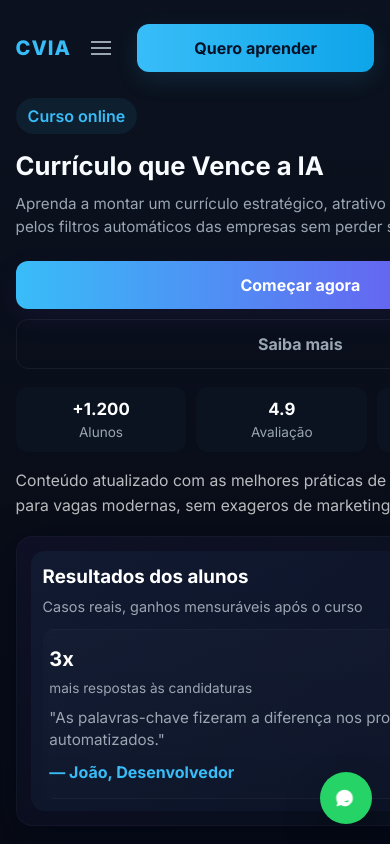
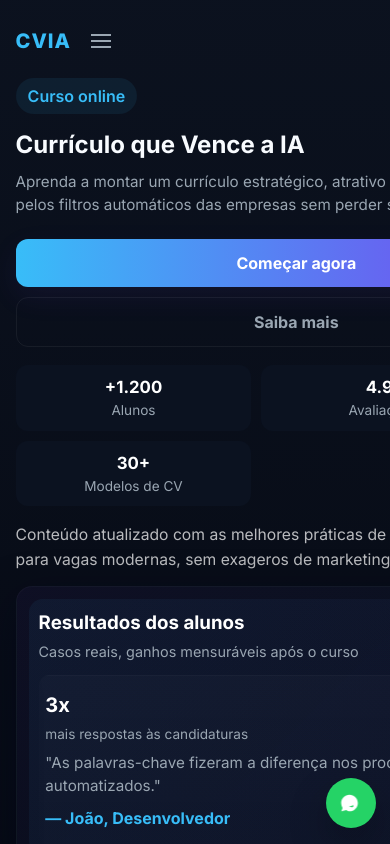
Before and after one commit to GustavoSales2001/Cursos_Love, a website: page index.html in a window 390 px wide. Shown: the top 844 px of the page. Drawn offline with Linux system fonts and the light colour scheme.

Commit message:
fix - upgrades style via smartfone

```diff
--- a/style.css
+++ b/style.css
@@ -137,36 +137,43 @@ a{color:inherit;text-decoration:none}
 }
 
 @media (max-width:700px){
-  .nav-links{display:none;position:absolute;top:68px;left:12px;right:12px;background:rgba(6,10,20,0.96);padding:12px;border-radius:12px;flex-direction:column;gap:10px}
+  .hero{min-height:auto;padding:20px 5%}
+  .navbar{padding:8px 0}
+  .nav-links{display:none;position:absolute;top:64px;left:10px;right:10px;background:rgba(6,10,20,0.96);padding:12px;border-radius:12px;flex-direction:column;gap:10px;z-index:9998}
   .nav-links.show{display:flex}
   .nav-toggle{display:block}
+  .btn-nav{display:none}
   .cards{grid-template-columns:1fr}
   .benefits,.testimonials{grid-template-columns:1fr}
-  .hero-text h1{font-size:1.8rem}
+  .hero-text h1{font-size:1.9rem}
+  .hero-content{grid-template-columns:1fr;gap:18px;padding-bottom:8px;margin:12px auto}
+  .hero-visual{order:2}
+  .hero-text{order:1}
 }
 
 @media (max-width:480px){
-  .hero{padding:18px 4%}
-  .hero-content{grid-template-columns:1fr;gap:18px;margin:20px auto}
-  .hero-visual{padding:14px}
-  .hero-text h1{font-size:1.6rem}
+  .hero{padding:14px 4%}
+  .hero-content{grid-template-columns:1fr;gap:14px;margin:10px auto}
+  .hero-visual{padding:12px}
+  .hero-text h1{font-size:1.5rem}
   .subtitle{font-size:.95rem}
   .hero-buttons{flex-direction:column;gap:10px}
-  .btn-primary,.btn-secondary,.btn-nav{width:100%;justify-content:center;padding:12px;border-radius:12px}
+  .btn-primary,.btn-secondary{width:100%;justify-content:center;padding:12px;border-radius:12px}
+  .btn-nav{display:none}
   .hero-stats{flex-wrap:wrap;gap:10px}
-  .hero-stats div{min-width:30%}
-  .result-card{min-height:180px;padding:12px}
+  .hero-stats div{min-width:42%}
+  .result-card{min-height:160px;padding:10px}
   .carousel{border-radius:10px}
   .carousel-track{gap:8px}
   .result-slide{min-width:100%}
   .feature-grid,.cards,.process-list,.benefits,.testimonials{grid-template-columns:1fr}
-  .feature-card,.card,.process-item,.benefit-item,.testimonial{padding:14px}
+  .feature-card,.card,.process-item,.benefit-item,.testimonial{padding:12px}
   .container{padding:0 12px}
-  .nav-links.show{position:fixed;left:10px;right:10px;top:68px}
+  .nav-links.show{position:fixed;left:8px;right:8px;top:60px}
   .nav-links li a{padding:12px 14px;display:block;border-radius:10px}
-  .whatsapp-float{right:18px;bottom:18px;width:52px;height:52px}
-  .whatsapp-icon{width:28px;height:28px}
-  .cta-section{padding:24px 4%}
-  .footer{padding:18px;font-size:.9rem}
+  .whatsapp-float{right:14px;bottom:14px;width:50px;height:50px}
+  .whatsapp-icon{width:26px;height:26px}
+  .cta-section{padding:20px 4%}
+  .footer{padding:14px;font-size:.9rem}
   .feature-list{padding-left:12px}
 }
```
